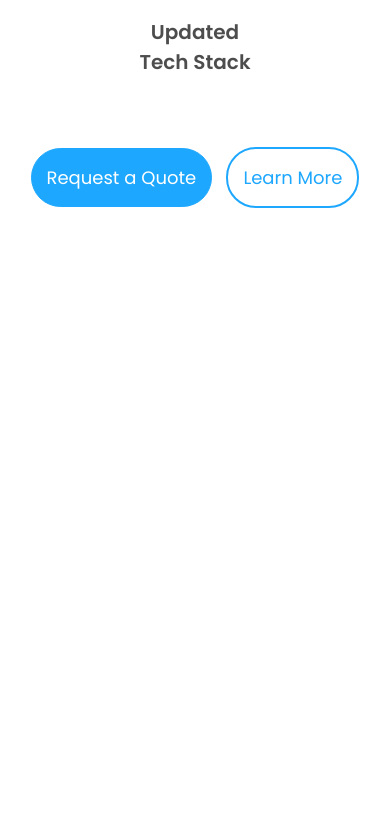
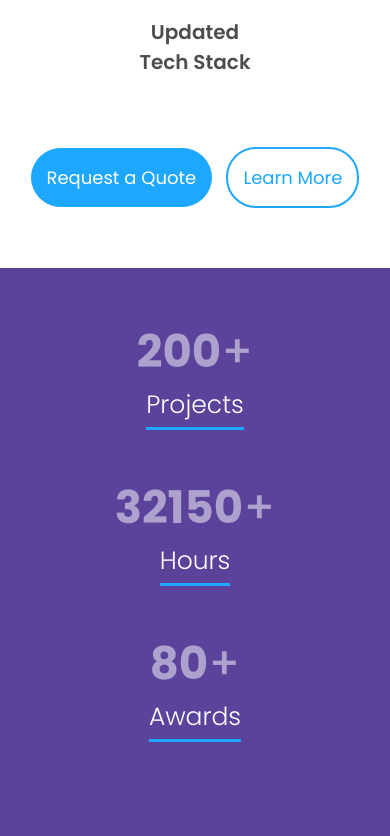
Before and after one commit to DenisLapi/velocity6, a plain HTML site: page index.html in a window 390 px wide. Shown: the part 1509-2345 px from the top of the page. Before the commit the page ends 1777 px from the top, so only its background shows below. Drawn offline with Linux system fonts and the light colour scheme.

Commit message:
Statitics section finished

```diff
--- a/index.html
+++ b/index.html
@@ -6,7 +6,7 @@
 	<link rel="stylesheet" href="./stylesheets/bootstrap-12-grid.css">
 	<link rel="stylesheet" href="./stylesheets/font-awesome.min.css">
 	<link rel="stylesheet" href="./stylesheets/style.css">
-	<link href="https://fonts.googleapis.com/css?family=Poppins:400,500,600,700" rel="stylesheet">
+	<link href="https://fonts.googleapis.com/css?family=Poppins:300,400,500,600,700" rel="stylesheet">
 </head>
 <body>
 
@@ -79,6 +79,31 @@
 		</div>
 	</section>
 
+	<section id="statistics-data" class="container-fluid">
+		<div class="container">
+			<div class="row">
+				<div class="col-md-4 col-sm-4">
+					<div class="data-box">
+						<h3>200</h3>
+						<p>Projects</p>
+					</div>
+				</div>
+				<div class="col-md-4 col-sm-4">
+					<div class="data-box">
+						<h3>32150</h3>
+						<p>Hours</p>
+					</div>
+				</div>
+				<div class="col-md-4 col-sm-4">
+					<div class="data-box">
+						<h3>80</h3>
+						<p>Awards</p>
+					</div>
+				</div>
+			</div>
+		</div>
+	</section>
+
 	<script type="text/javascript" src="./javascripts/jquery-3.3.1.min.js"></script>
 	<script type="text/javascript" src="./javascripts/index.js"></script>
 </body>
--- a/sass/style.scss
+++ b/sass/style.scss
@@ -3,7 +3,6 @@ body {
 	margin: 0;
 }
 
-// Cover Section
 #cover-section {
 	background: url("../images/cover_background.png") top center no-repeat;
 	.top-navigation {
@@ -201,3 +200,52 @@ body {
 		}
 	}
 }
+
+#statistics-data {
+	padding: 80px 0;
+	background: #5b439c;
+	.data-box {
+		text-align: center;
+		h3 {
+			margin: 0;
+			font-size: 55px;
+			color: #fff;
+			opacity: 0.5;
+			text-align: center;
+		}
+		h3::after {
+			content: "+";
+			font-weight: 500;
+		}
+		p {
+			margin: 0;
+			padding-bottom: 5px;
+			font-size: 25px;
+			color: #fff;
+			font-weight: 300;
+			border-bottom: 3px solid #1da7ff;
+			display: inline;
+		}
+	}
+}
+
+@media only screen and (max-width: 991px) {
+	#statistics-data {
+		text-align: center;
+		.data-box {
+			display: inline-block;
+			h3 {
+				font-size: 45px;
+			}
+		}
+	}
+}
+
+@media only screen and (max-width: 767px) {
+	#statistics-data {
+		padding: 50px 0;
+		.data-box {
+			margin-bottom: 50px;
+		}
+	}
+}
```
Also changed, not shown: stylesheets/style.css.
